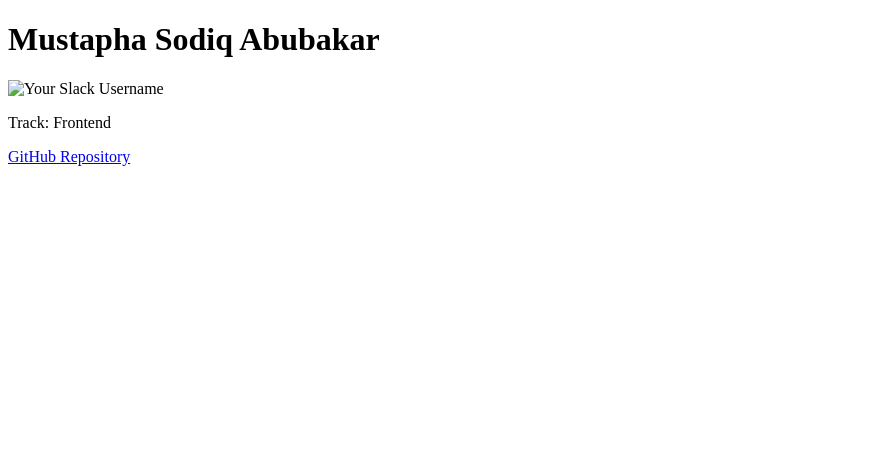
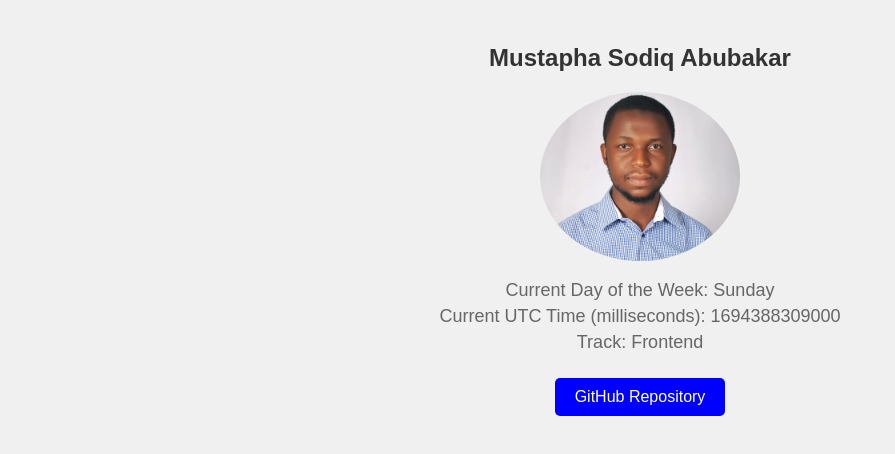
Before and after one commit to Hafazfaz/HNGx_Frontend_Stage_One, a plain HTML site: page index.html in a window 1280 px wide. Shown: the whole page, without its empty margins (0-895 px from the left). Drawn offline with Linux system fonts and the light colour scheme; the site is published under a folder, as on GitHub Pages, so addresses that start at the root find nothing.

Commit message:
Update index.html

```diff
--- a/index.html
+++ b/index.html
@@ -5,18 +5,18 @@
     <meta charset="UTF-8">
     <meta name="viewport" content="width=device-width, initial-scale=1.0">
     <title>My Personal Page</title>
-    <link rel="stylesheet" href="/style.css">
+    <link rel="stylesheet" href="style.css">
 </head>
 
 <body>
     <h1 data-testid="slackUserName"> Mustapha Sodiq Abubakar</h1>
-    <img src="/musty_1.JPG" alt="Your Slack Username" data-testid="slackDisplayImage">
+    <img src="musty_1.JPG" alt="Your Slack Username" data-testid="slackDisplayImage">
     <p data-testid="currentDayOfTheWeek"></p>
     <p data-testid="currentUTCTime"></p>
     <p data-testid="myTrack"> Track: Frontend</p>
     <a href="https://github.com/Hafazfaz/HNGx_Frontend_Stage_One" data-testid="githubURL">GitHub Repository</a>
 
-    <script src="/script.js">
+    <script src="script.js">
 
     </script>
 </body>
```
